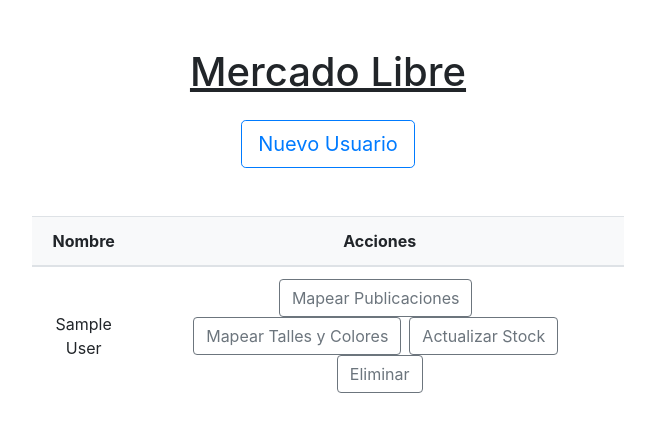
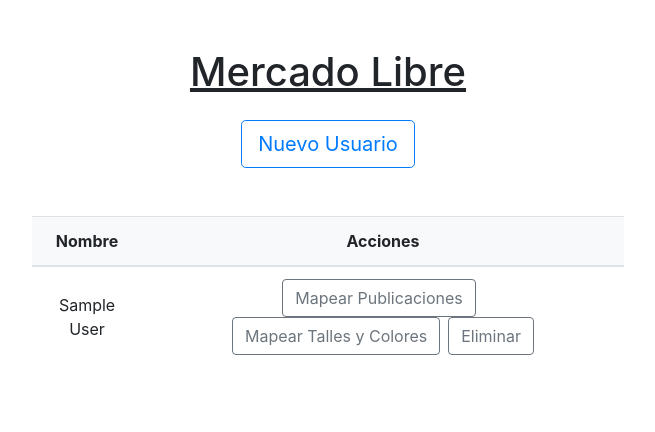
Before and after one commit to feldmatias/stockAmbosMG, a Django app: page /mercadolibre/ in a window 1280 px wide. Shown: the part 56-488 px from the top of the page, without its empty margins (312-967 px from the left). Run offline with Django 3.2, Linux system fonts and the light colour scheme; tables that the repository leaves empty hold one stand-in row (values such as "Sample post"); some libraries are stand-ins or nearby versions.

Commit message:
removed unused butto

```diff
--- a/MercadoLibre/templates/mercadolibre/actions.html
+++ b/MercadoLibre/templates/mercadolibre/actions.html
@@ -6,9 +6,6 @@
     <a href="{% url 'mercadolibre:map_item_variations' user_id=user.id %}"
        class="btn btn-outline-secondary btn-m mr-2">Mapear Talles y Colores</a>
 
-    <a href="{% url 'mercadolibre:update_stock' %}"
-       class="btn btn-outline-secondary btn-m mr-2">Actualizar Stock</a>
-
     {% include 'common/delete_button.html' with url='mercadolibre:delete_user' id=user.id class='btn-outline-secondary btn-m' %}
 
 </div>
--- a/MercadoLibre/urls.py
+++ b/MercadoLibre/urls.py
@@ -6,7 +6,6 @@ from MercadoLibre.views.DeleteMeliUserView import DeleteMeliUserView
 from MercadoLibre.views.MapMeliItemVariationsView import MapMeliItemVariationsView
 from MercadoLibre.views.MapMeliItemsView import MapMeliItemsView
 from MercadoLibre.views.MeliIndexView import MeliIndexView
-from MercadoLibre.views.UpdateMelIStockView import UpdateMeliStockView
 
 app_name = 'mercadolibre'
 
@@ -17,5 +16,4 @@ urlpatterns = [
     path('usuarios/eliminar/<int:id>', DeleteMeliUserView.as_view(), name='delete_user'),
     path('publicaciones/mapear/<int:user_id>', MapMeliItemsView.as_view(), name='map_items'),
     path('publicaciones/mapear_talles_colores/<int:user_id>', MapMeliItemVariationsView.as_view(), name='map_item_variations'),
-    path('publicaciones/actualizar_stock/', UpdateMeliStockView.as_view(), name='update_stock'),
 ]
--- a/Stock/services/StockService.py
+++ b/Stock/services/StockService.py
@@ -17,11 +17,7 @@ class StockService:
             stock.add_stock(item.count)
             self._update_stock(stock)
 
-    def update_all_stocks(self):
-        for stock in Stock.repository.all():
-            self._update_stock(stock)
-
     def _update_stock(self, stock):
-        """ Update stock at MercadoLibre in a thread """
+        """ Update stock at MercadoLibre """
         from MercadoLibre.services.MeradoLibreService import MercadoLibreService
         MercadoLibreService().update_stock(stock)
```
Also changed, not shown: MercadoLibre/views/UpdateMelIStockView.py (deleted, +0 -18 lines).
